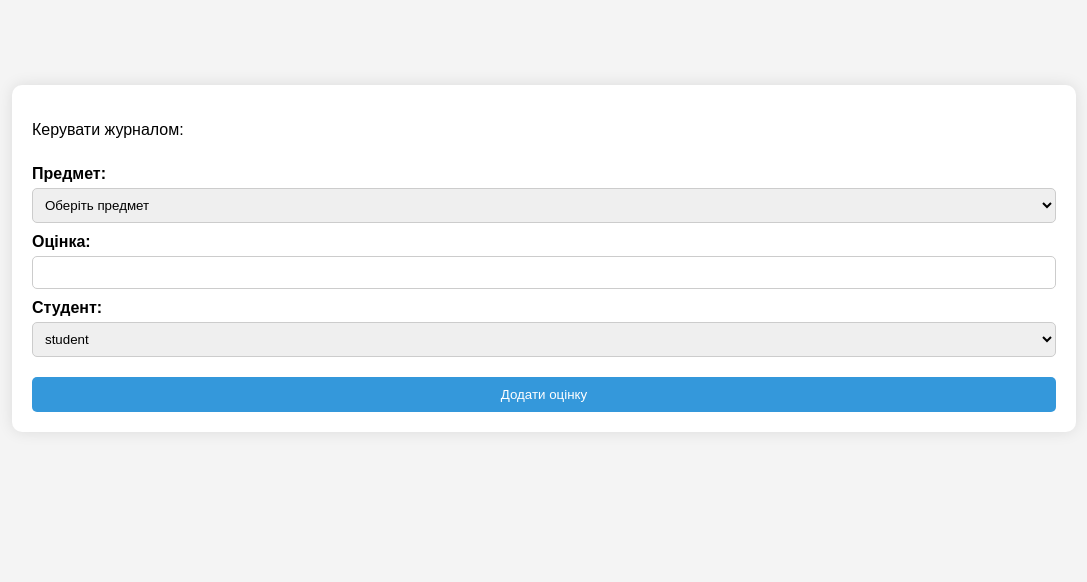
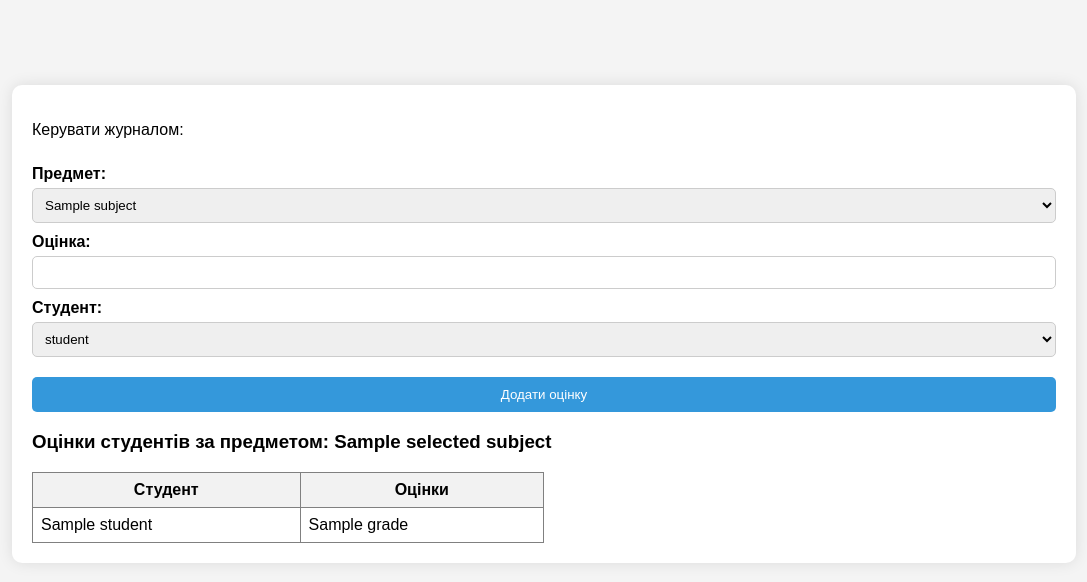
Before and after one commit to Z1napp/Web-2024, a Flask app: template 2025 students_journal/templates/dashboard_teacher.html in a window 1280 px wide. Shown: the part 205-787 px from the top of the page, without its empty margins (96-1183 px from the left). Run offline with Flask 3, Linux system fonts and the light colour scheme; the template is opened without the code that fills it: values that come from a table or form of the project are taken from there, most other values are stand-ins (such as "Sample title", 1, 10 or a date in 2020).

Commit message:
Added an possibility to display subject grades in the teacher's dashboard.

```diff
--- a/2025 students_journal/app.py
+++ b/2025 students_journal/app.py
@@ -61,7 +61,7 @@ def dashboard():
         "Література"
     ]
 
-    # Для студента
+    # --- ДЛЯ СТУДЕНТА ---
     if current_user.role == 'student':
         subjects = db.session.query(Grade.subject).filter_by(student_id=current_user.id).distinct().all()
         subjects = [s[0] for s in subjects]
@@ -73,29 +73,66 @@ def dashboard():
                 subject=selected_subject
             ).all()
 
-            # Підготовка структури students_grades
             students_grades = {current_user.login: [g.grade for g in grades_for_subject]}
 
             return render_template(
                 'dashboard_student.html',
+                name=current_user.login,
+                role=current_user.role,
                 subjects=subjects,
                 grades_for_subject=grades_for_subject,
                 students_grades=students_grades
             )
 
-        return render_template('dashboard_student.html', name=current_user.login, role=current_user.role, subjects=subjects)
+        return render_template(
+            'dashboard_student.html',
+            name=current_user.login,
+            role=current_user.role,
+            subjects=subjects
+        )
 
-    # Для викладача
+    # --- ДЛЯ ВИКЛАДАЧА ---
     elif current_user.role == 'teacher':
+        selected_subject = None
+        students_grades = {}
 
+        if request.method == 'POST':
+            selected_subject = request.form.get('subject')
 
-        return render_template('dashboard_teacher.html', name=current_user.login, role=current_user.role, students=students, subjects=subjects)
+            # Додавання оцінки
+            if 'add_grade' in request.form and 'grade' in request.form and 'student_id' in request.form:
+                new_grade = Grade(
+                    subject=selected_subject,
+                    grade=request.form['grade'],
+                    student_id=request.form['student_id'],
+                    teacher_id=current_user.id
+                )
+                db.session.add(new_grade)
+                db.session.commit()
 
-    # Для адміністратора
+            # Отримання оцінок для вибраного предмета
+            if selected_subject:
+                grades = Grade.query.filter_by(subject=selected_subject, teacher_id=current_user.id).all()
+                for grade in grades:
+                    students_grades.setdefault(grade.student.login, []).append(grade.grade)
+
+        return render_template(
+            'dashboard_teacher.html',
+            name=current_user.login,
+            role=current_user.role,
+            students=students,
+            subjects=subjects,
+            selected_subject=selected_subject,
+            students_grades=students_grades
+        )
+
+    # --- ДЛЯ АДМІНІСТРАТОРА ---
     elif current_user.role == 'admin':
         return render_template('dashboard_admin.html', name=current_user.login, role=current_user.role)
 
+    # --- Якщо роль не визначено ---
     return redirect(url_for('logout'))
+
 
 
 
--- a/2025 students_journal/templates/dashboard_teacher.html
+++ b/2025 students_journal/templates/dashboard_teacher.html
@@ -1,24 +1,43 @@
-<!-- dashboard_teacher.html -->
 {% extends 'dashboard_base.html' %}
 
 {% block content %}
   <p>Керувати журналом:</p>
-  <form action="{{ url_for('add_grade') }}" method="POST">
+  <form action="{{ url_for('dashboard') }}" method="POST">
     <label for="subject">Предмет:</label>
-    <select name="subject" required>
-    <option value="" disabled selected>Оберіть предмет</option>
-    {% for subject in subjects %}
-        <option value="{{ subject }}">{{ subject }}</option>
-    {% endfor %}
+    <select name="subject" id="subject" required onchange="this.form.submit()">
+      <option value="" disabled {% if not selected_subject %}selected{% endif %}>Оберіть предмет</option>
+      {% for subject in subjects %}
+          <option value="{{ subject }}" {% if subject == selected_subject %}selected{% endif %}>{{ subject }}</option>
+      {% endfor %}
     </select>
     <label for="grade">Оцінка:</label>
-    <input type="text" id="grade" name="grade" required>
+    <input type="number" id="grade" name="grade" required min="1" max="100" step="1" pattern="\d+" title="Оцінка має бути числом від 1 до 100">
     <label for="student_id">Студент:</label>
     <select name="student_id" id="student_id" required>
       {% for student in students %}
         <option value="{{ student.id }}">{{ student.login }}</option>
       {% endfor %}
     </select>
-    <button type="submit">Додати оцінку</button>
+    <button type="submit" name="add_grade">Додати оцінку</button>
   </form>
+
+  {% if students_grades %}
+    <h3>Оцінки студентів за предметом: {{ selected_subject }}</h3>
+    <table border="1" cellpadding="8" cellspacing="0" style="border-collapse: collapse; width: 50%;">
+      <thead>
+        <tr style="background-color: #f2f2f2;">
+          <th>Студент</th>
+          <th>Оцінки</th>
+        </tr>
+      </thead>
+      <tbody>
+        {% for student, grades in students_grades.items() %}
+          <tr>
+            <td>{{ student }}</td>
+            <td>{{ grades | join(', ') }}</td>
+          </tr>
+        {% endfor %}
+      </tbody>
+    </table>
+  {% endif %}
 {% endblock %}
```
Also changed, not shown: 2025 students_journal/instance/db.sqlite3.
